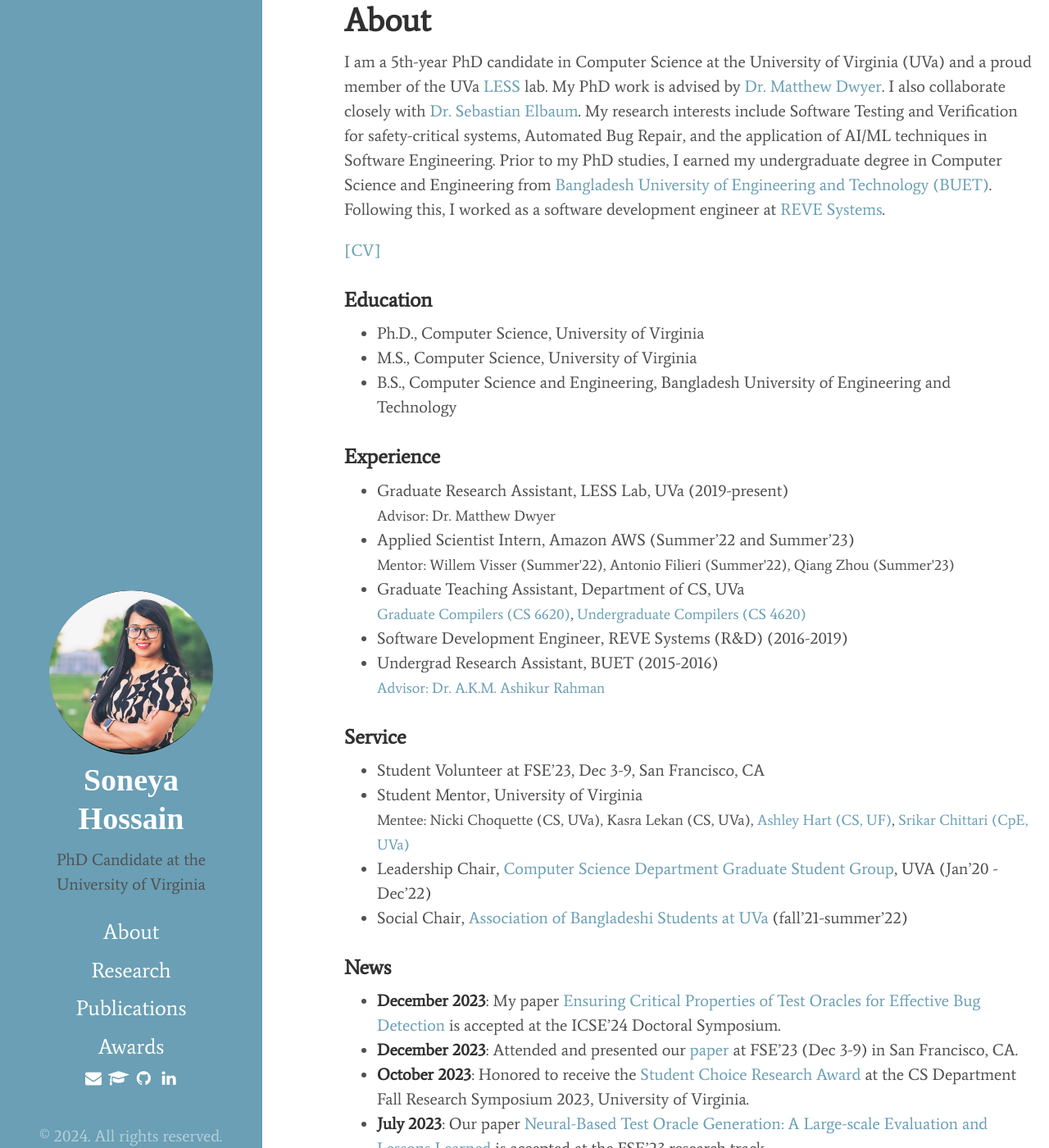
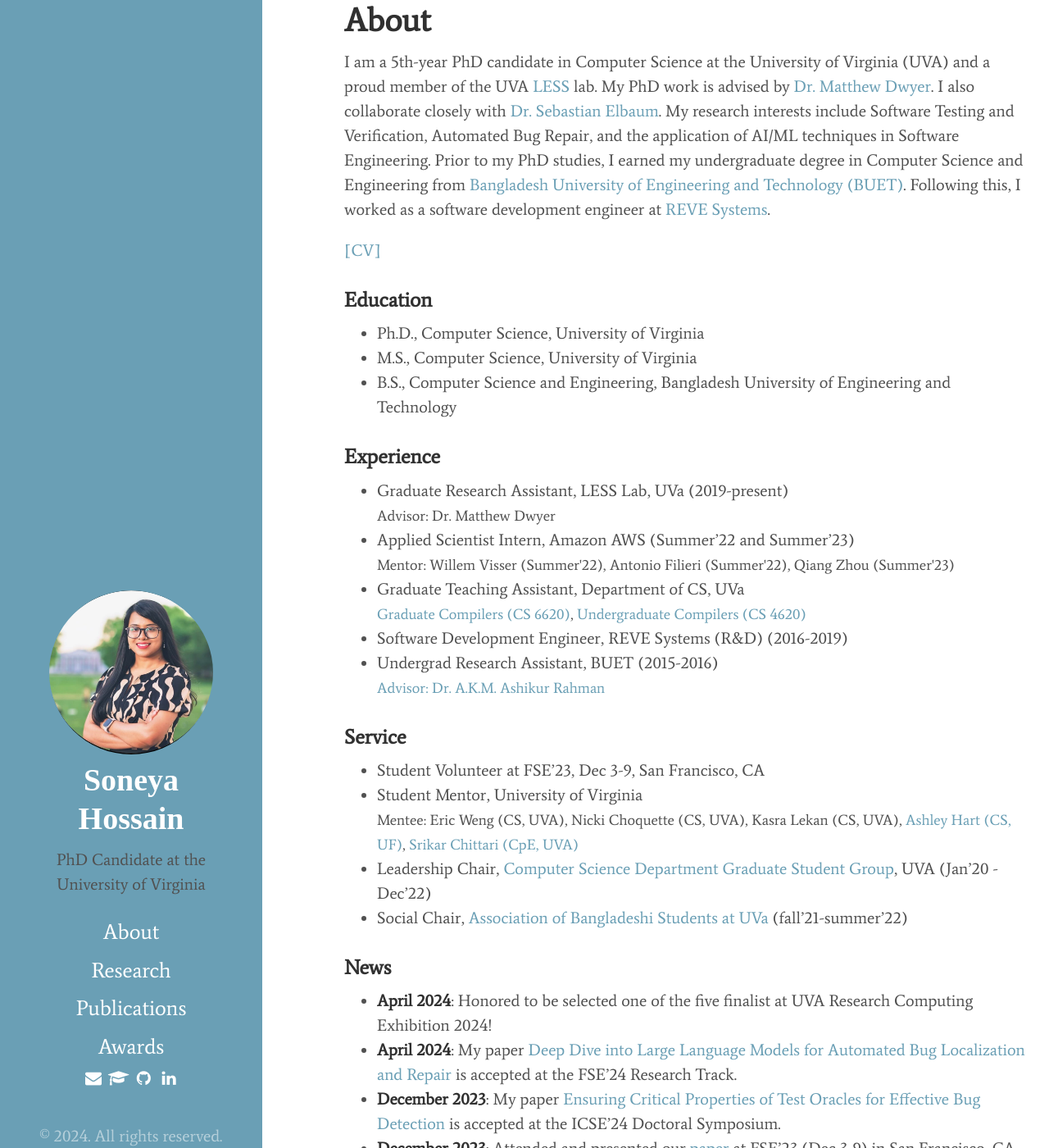
Before and after one commit to soneyahossain/soneyahossain.github.io, a Jekyll site: the page built from index.md, in a window 1280 px wide and 1400 px high. Shown: the whole window at 82% size. Built offline with Jekyll 4.4.1, drawn with Linux system fonts in a browser that asks for light colours; cached includes are drawn as plain includes.

Commit message:
Update index.md

```diff
--- a/index.md
+++ b/index.md
@@ -3,7 +3,7 @@ layout: page
 title: About
 ---
 
-I am a 5th-year PhD candidate in Computer Science at the University of Virginia (UVa) and a proud member of the UVa [LESS](https://less-lab-uva.github.io/) lab. My PhD work is advised by [Dr. Matthew Dwyer](https://matthewbdwyer.github.io/). I also collaborate closely with [Dr. Sebastian Elbaum](https://en.wikipedia.org/wiki/Sebastian_Elbaum). My research interests include Software Testing and Verification for safety-critical systems, Automated Bug Repair, and the application of AI/ML techniques in Software Engineering. Prior to my PhD studies, I earned my undergraduate degree in Computer Science and Engineering from [Bangladesh University of Engineering and Technology (BUET)](https://eee.buet.ac.bd/). Following this, I worked as a software development engineer at [REVE Systems](https://www.revesoft.com).
+I am a 5th-year PhD candidate in Computer Science at the University of Virginia (UVA) and a proud member of the UVA [LESS](https://less-lab-uva.github.io/) lab. My PhD work is advised by [Dr. Matthew Dwyer](https://matthewbdwyer.github.io/). I also collaborate closely with [Dr. Sebastian Elbaum](https://en.wikipedia.org/wiki/Sebastian_Elbaum). My research interests include Software Testing and Verification, Automated Bug Repair, and the application of AI/ML techniques in Software Engineering. Prior to my PhD studies, I earned my undergraduate degree in Computer Science and Engineering from [Bangladesh University of Engineering and Technology (BUET)](https://eee.buet.ac.bd/). Following this, I worked as a software development engineer at [REVE Systems](https://www.revesoft.com).
 
 [\[CV\]]({{'/'|relative_url}}assets/CV/CV.pdf)
 
@@ -32,14 +32,15 @@ I am a 5th-year PhD candidate in Computer Science at the University of Virginia
 
 * Student Volunteer at FSE'23, Dec 3-9, San Francisco, CA
 * Student Mentor, University of Virginia <br />
-  <font size="4">Mentee: Nicki Choquette (CS, UVa), Kasra Lekan (CS, UVa), <a href="https://ashleybhart.com/resume/" style="text-decoration: none">Ashley Hart (CS, UF)</a>, <a href="https://www.linkedin.com/in/srikarchittari" style="text-decoration: none">Srikar Chittari (CpE, UVa)</a></font>
+  <font size="4">Mentee: Eric Weng (CS, UVA), Nicki Choquette (CS, UVA), Kasra Lekan (CS, UVA), <a href="https://ashleybhart.com/resume/" style="text-decoration: none">Ashley Hart (CS, UF)</a>, <a href="https://www.linkedin.com/in/srikarchittari" style="text-decoration: none">Srikar Chittari (CpE, UVA)</a></font>
 * Leadership Chair, [Computer Science Department Graduate Student Group](https://csgsg.org/), UVA (Jan'20 - Dec'22)
 * Social Chair, [Association of Bangladeshi Students at UVa](https://www.facebook.com/abs.atuva/) (fall'21-summer'22)
 
 
 
 ### News
-
+- **April 2024**: Honored to be selected one of the five finalist at UVA Research Computing Exhibition 2024!
+- **April 2024**: My paper [Deep Dive into Large Language Models for Automated Bug Localization and Repair](https://arxiv.org/abs/2404.11595) is accepted at the FSE'24 Research Track.
 - **December 2023**: My paper [Ensuring Critical Properties of Test Oracles for Effective Bug Detection](https://conf.researchr.org/details/icse-2024/icse-2024-doctoral-symposium/11/Ensuring-Critical-Properties-of-Test-Oracles-for-Effective-Bug-Detection) is accepted at the ICSE'24 Doctoral Symposium.
 - **December 2023**: Attended and presented our [paper](https://dl.acm.org/doi/pdf/10.1145/3611643.3616265) at FSE'23 (Dec 3-9) in San Francisco, CA.
 - **October 2023**: Honored to receive the [Student Choice Research Award](https://engineering.virginia.edu/2023-cs-research-symposium-highlights) at the CS Department Fall Research Symposium 2023, University of Virginia.
```
